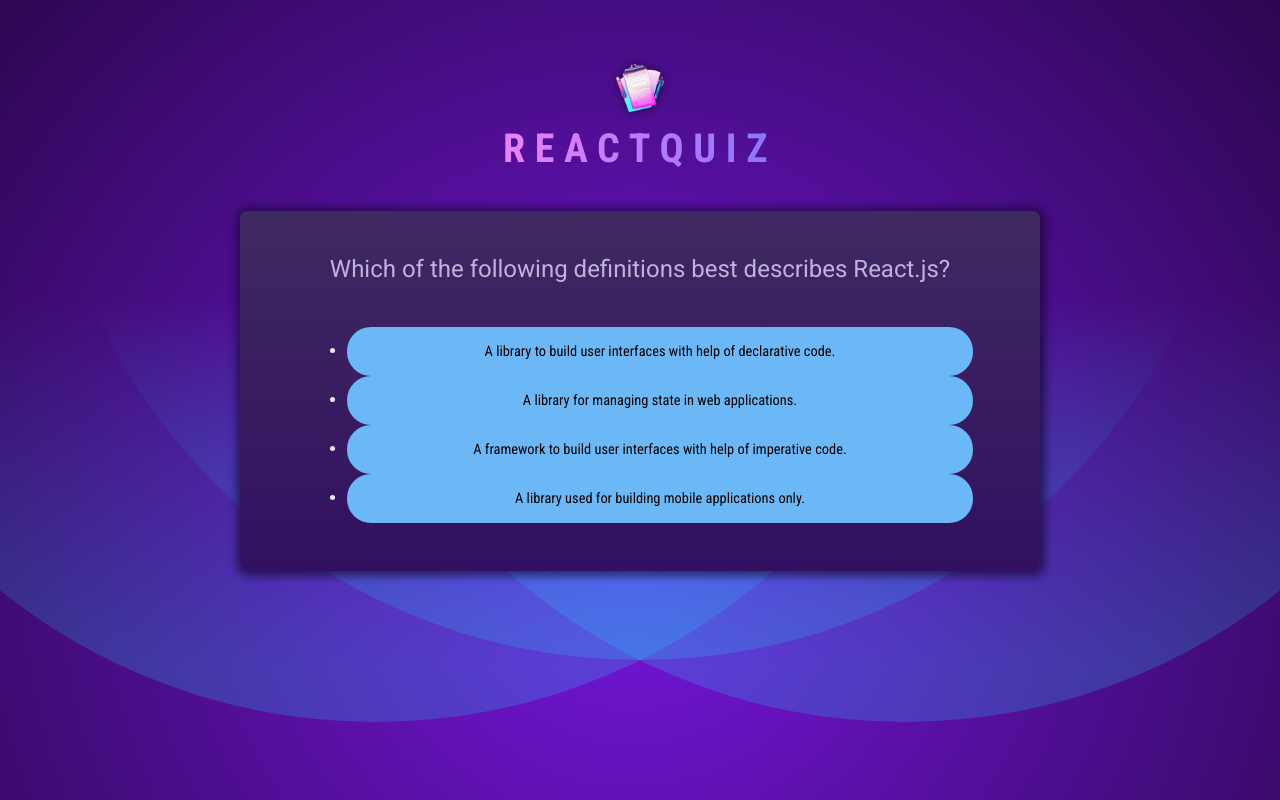
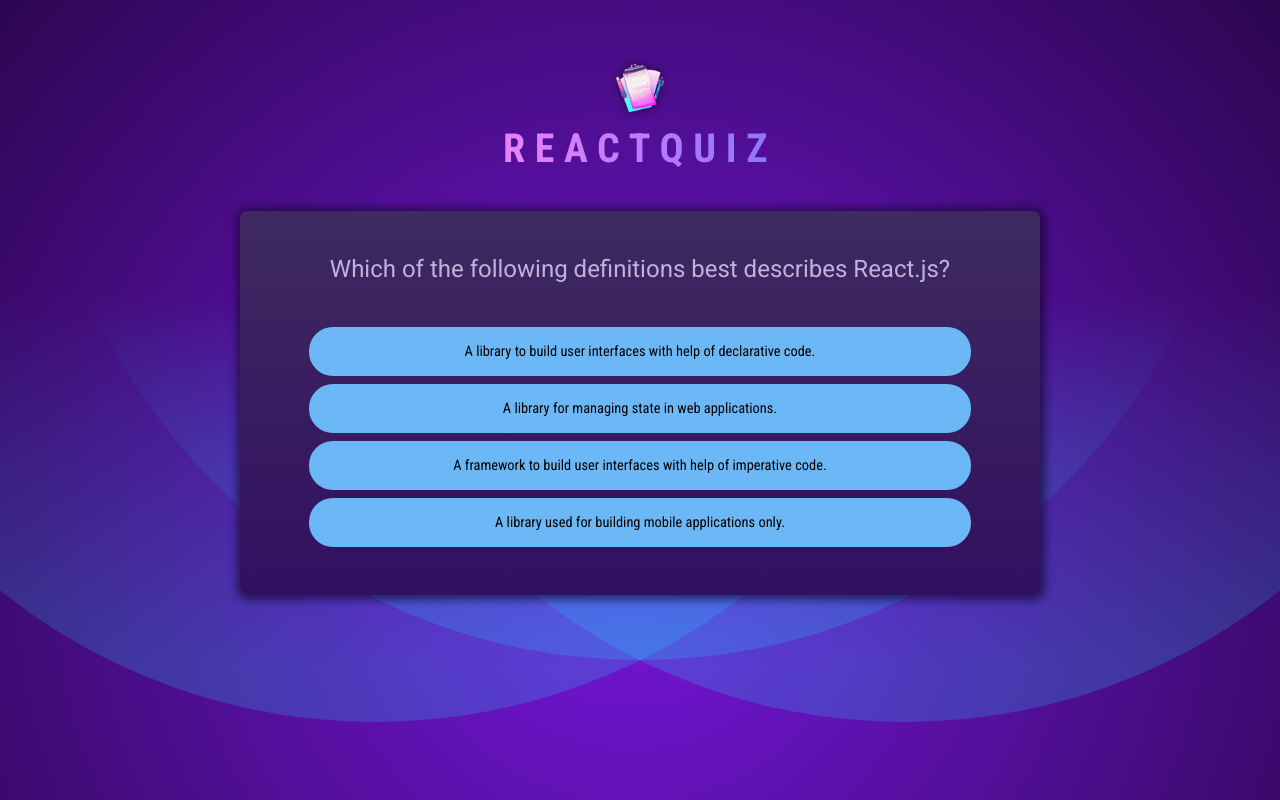
Before and after one commit to ankurnecessary/4-react-quizz-app, a React (Vite) app: page / in a window 1280 px wide. Built offline with nearby package versions, Linux system fonts and the light colour scheme.

Commit message:
Made changes in CSS to make answers look better

```diff
--- a/src/index.css
+++ b/src/index.css
@@ -135,6 +135,11 @@
   color: #c1b2dd;
 }
 
+#question ul {
+  list-style: none;
+  padding: 0;
+}
+
 #answers {
   list-style: none;
   margin: 0;
@@ -147,7 +152,7 @@
 
 .answer {
   width: 90%;
-  margin: 0 auto;
+  margin: 0 auto .5rem;
 }
 
 .answer button {
```
